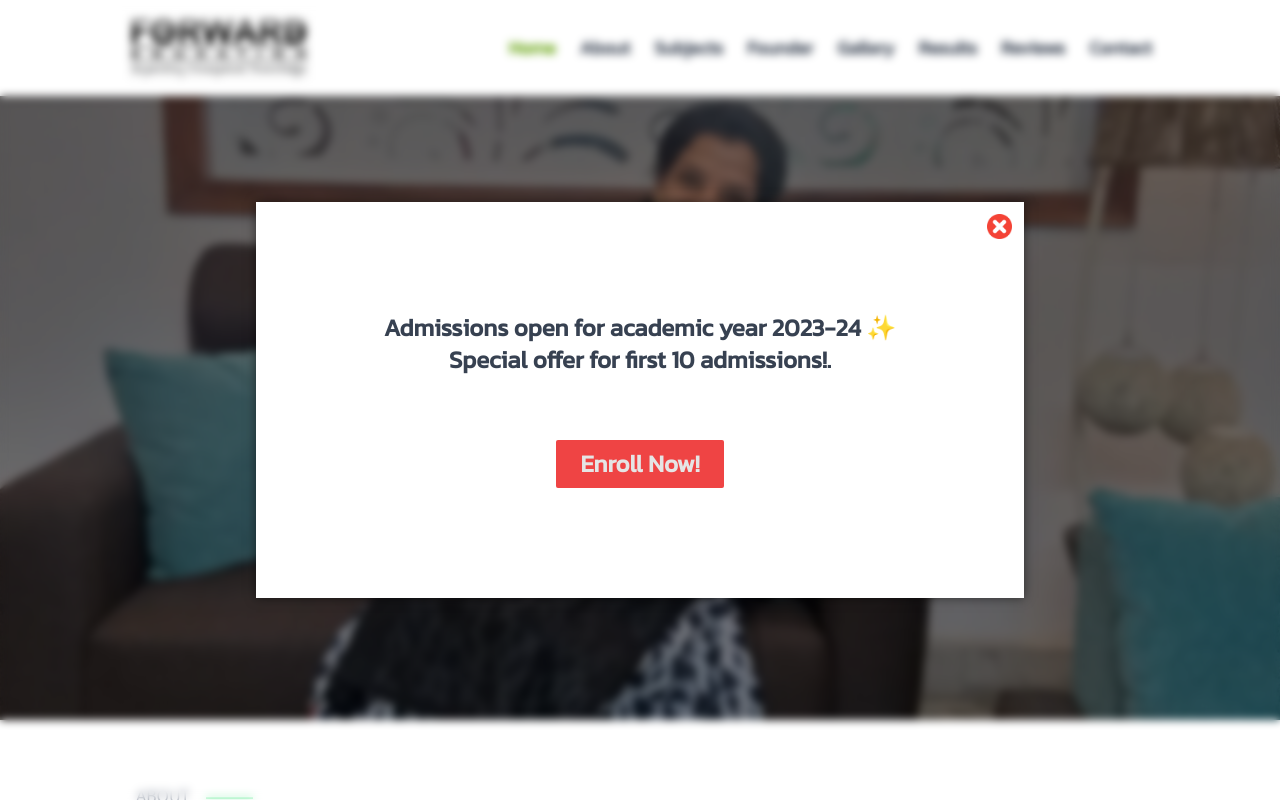
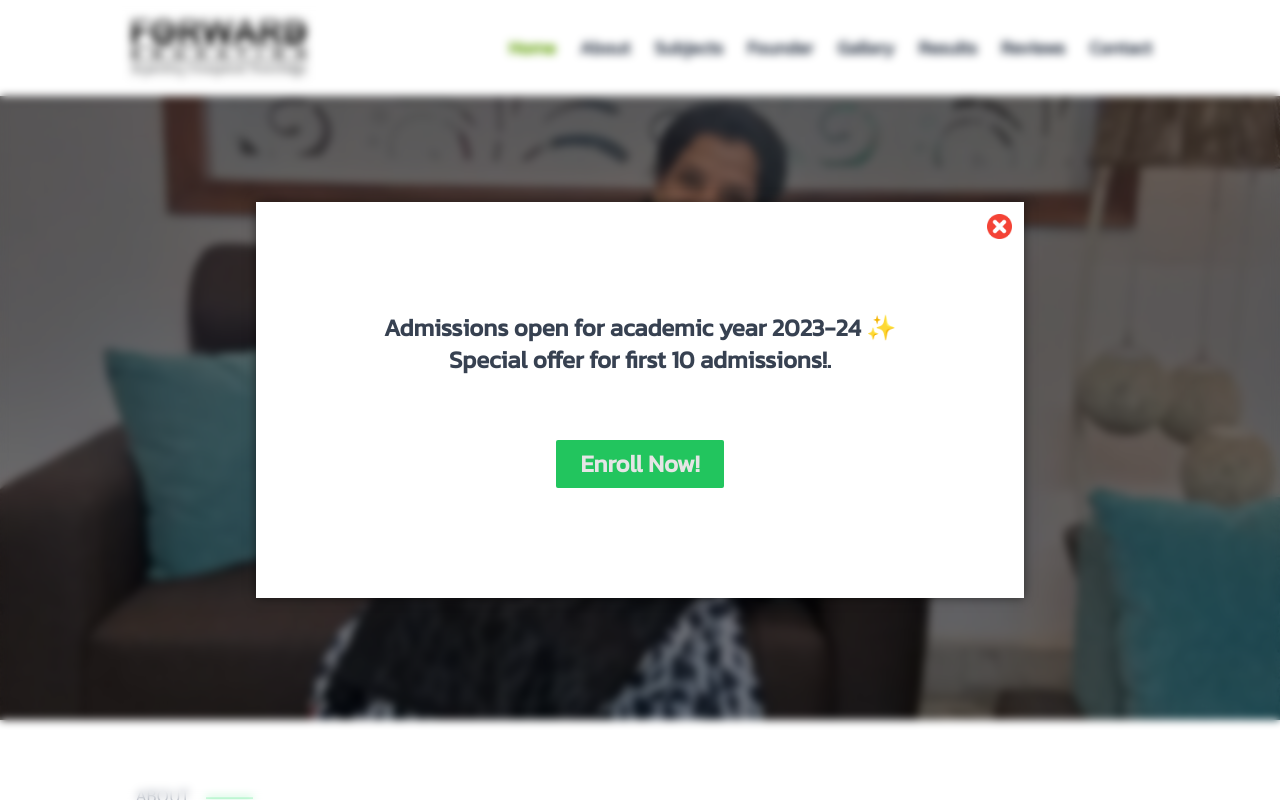
Before and after one commit to t-vaibhav/fwd-edu-testing, a Next.js app: page / in a window 1280 px wide. Shown: the top 800 px of the page. Built offline with nearby package versions, Linux system fonts and the light colour scheme.

Commit message:
optimization

```diff
--- a/pages/_app.js
+++ b/pages/_app.js
@@ -37,7 +37,7 @@ function App({ Component, pageProps }) {
 
             <p className='backdrop-blur-0'>Admissions open for academic year 2023-24 ✨</p>
             <p className=''>Special offer for first 10 admissions!.</p>
-            <button className=' bg-red-500 py-2 mt-16 px-6 text-neutral-200 rounded-sm  hover:bg-red-400 ' onClick={() => setShowPopup(!showPopup)}> <Link href="https://forms.gle/XfDyjjVeEXCY8VUq6" target="_blank" >Enroll Now!</Link></button>
+            <button className=' bg-green-500 py-2 mt-16 px-6 text-neutral-200 rounded-sm  hover:bg-green-400 ' onClick={() => setShowPopup(!showPopup)}> <Link href="https://forms.gle/XfDyjjVeEXCY8VUq6" target="_blank" >Enroll Now!</Link></button>
             <div className='transition ease-in-out hover:scale-125 hover:opacity-90 duration-200  text-blue-500 text-xl my-3 mx-3 font-molengo hover:underline hover:text-blue-700 cursor-pointer absolute top-0 right-0' onClick={() => setShowPopup(!showPopup)}>
               <Image src="/images/close.png" alt="" className=' ' width={25} height={25} />
 
```
